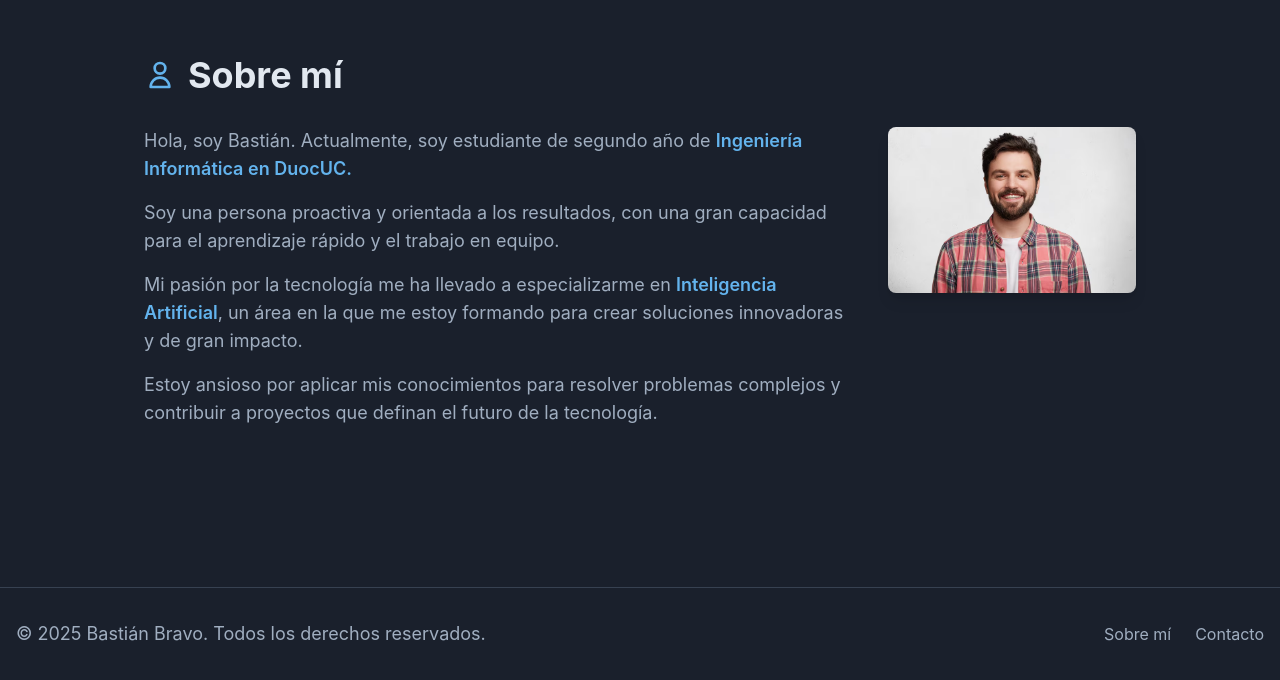
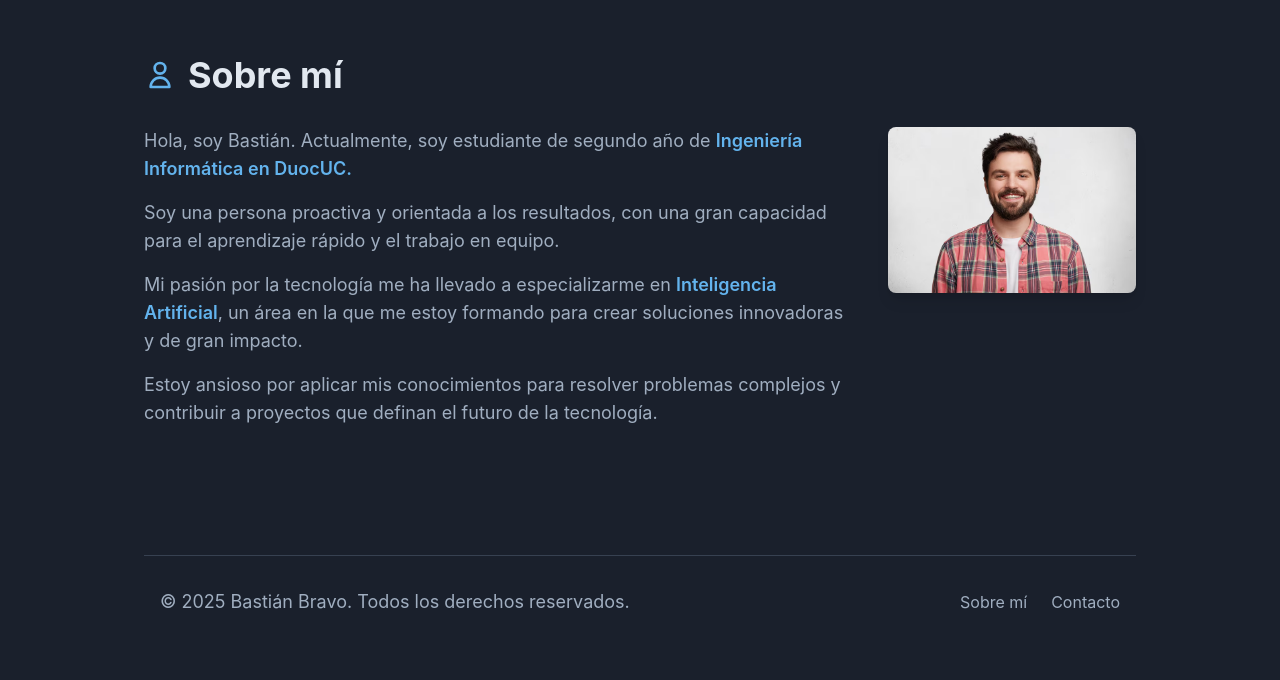
Before and after one commit to Shenx3/PortafolioWeb, a React (Vite) app: page / in a window 1280 px wide. Shown: the part 3184-3864 px from the top of the page. Built offline with nearby package versions, Linux system fonts and the light colour scheme.

Commit message:
Arreglo de doble footer y integracion de popup en contacto del footer

```diff
--- a/src/App.tsx
+++ b/src/App.tsx
@@ -1,20 +1,17 @@
-// App es el componente raíz de la aplicación que configura el enrutamiento y la estructura principal del sitio web.
+// src/App.tsx
+
 import React from 'react';
 import { BrowserRouter as Router, Routes, Route } from 'react-router-dom';
-import Header from './components/organisms/Header';
 import HomePage from './components/pages/HomePage';
-import Footer from './components/organisms/Footer';
 
 const App: React.FC = () => {
   return (
     <Router>
-      <Header />
       <main className="flex-grow container mx-auto px-4 py-8 max-w-5xl">
         <Routes>
           <Route path="/" element={<HomePage />} />
         </Routes>
       </main>
-      <Footer />
     </Router>
   );
 };
--- a/src/components/organisms/Footer.tsx
+++ b/src/components/organisms/Footer.tsx
@@ -1,9 +1,14 @@
-// Footer es un componente que muestra el pie de página del sitio web.
-// Incluye el año actual, derechos de autor y enlaces de navegación.
+// src/components/organisms/Footer.tsx
+
 import React from 'react';
 import Text from '../atoms/Text';
 
-const Footer: React.FC = () => {
+// Definimos la interfaz para recibir el prop
+interface FooterProps {
+  openModal: () => void;
+}
+
+const Footer: React.FC<FooterProps> = ({ openModal }) => {
   const currentYear = new Date().getFullYear();
   return (
     <footer className="bg-darkBackground py-8 border-t border-gray-700 mt-12">
@@ -13,7 +18,9 @@ const Footer: React.FC = () => {
         </Text>
         <div className="flex space-x-6">
           <a href="#sobre-mi" className="text-secondaryText hover:text-accent transition-colors">Sobre mí</a>
-          <a href="#contacto" className="text-secondaryText hover:text-accent transition-colors">Contacto</a>
+          <button onClick={openModal} className="text-secondaryText hover:text-accent transition-colors">
+            Contacto
+          </button>
         </div>
       </div>
     </footer>
--- a/src/components/organisms/Header.tsx
+++ b/src/components/organisms/Header.tsx
@@ -2,12 +2,15 @@
 
 import React, { useState, useEffect } from 'react';
 import { FaRegEnvelope, FaUser, FaBriefcase, FaCode, FaBars, FaTimes } from 'react-icons/fa';
-import ContactModal from '../molecules/ContactModal'; // <-- ¡Importamos el nuevo modal!
 
-const Header: React.FC = () => {
+// Definimos la interfaz para recibir el prop
+interface HeaderProps {
+  openModal: () => void;
+}
+
+const Header: React.FC<HeaderProps> = ({ openModal }) => {
   const [scrolled, setScrolled] = useState(false);
   const [isMenuOpen, setIsMenuOpen] = useState(false);
-  const [isModalOpen, setIsModalOpen] = useState(false); // <-- Nuevo estado para el modal
 
   useEffect(() => {
     const handleScroll = () => {
@@ -28,13 +31,9 @@ const Header: React.FC = () => {
     setIsMenuOpen(!isMenuOpen);
   };
 
-  const openModal = () => {
-    setIsModalOpen(true);
+  const handleOpenModal = () => { // Usamos una nueva función para llamar a la prop
+    openModal();
     setIsMenuOpen(false); // Cierra el menú de hamburguesa si está abierto
-  };
-
-  const closeModal = () => {
-    setIsModalOpen(false);
   };
 
   const headerClasses = `py-4 fixed top-0 left-0 w-full z-10 transition-all duration-300 bg-darkBackground ${scrolled ? 'md:bg-transparent' : 'md:bg-darkBackground'}`;
@@ -69,8 +68,7 @@ const Header: React.FC = () => {
             <a href="#sobre-mi" className="text-current hover:text-accent transition-colors">
               <FaUser className="inline-block mr-1" /> Sobre mí
             </a>
-            {/* El botón de contacto ahora abre el modal */}
-            <button onClick={openModal} className="text-current hover:text-accent transition-colors">
+            <button onClick={handleOpenModal} className="text-current hover:text-accent transition-colors">
               <FaRegEnvelope className="inline-block mr-1" /> Contacto
             </button>
           </div>
@@ -91,14 +89,12 @@ const Header: React.FC = () => {
             <a href="#sobre-mi" className="flex items-center space-x-2 py-3 px-4 rounded-full bg-gray-800 text-current hover:text-accent transition-colors w-1/2 justify-center" onClick={toggleMenu}>
               <FaUser /> Sobre mí
             </a>
-            {/* El botón de contacto en móvil también abre el modal */}
-            <button onClick={openModal} className="flex items-center space-x-2 py-3 px-4 rounded-full bg-gray-800 text-current hover:text-accent transition-colors w-1/2 justify-center">
+            <button onClick={handleOpenModal} className="flex items-center space-x-2 py-3 px-4 rounded-full bg-gray-800 text-current hover:text-accent transition-colors w-1/2 justify-center">
               <FaRegEnvelope /> Contacto
             </button>
           </nav>
         )}
       </div>
-      <ContactModal isOpen={isModalOpen} onClose={closeModal} />
     </header>
   );
 };
--- a/src/components/pages/HomePage.tsx
+++ b/src/components/pages/HomePage.tsx
@@ -1,23 +1,33 @@
-// HomePage es el componente principal de la página de inicio que integra varias secciones como Hero, Experiencia, Proyectos, Sobre mí y Certificados.
-// Utiliza componentes atómicos y organiza la estructura de la página.
-import React from 'react';
+// src/components/pages/HomePage.tsx
+
+import React, { useState } from 'react';
 import HeroSection from '../organisms/HeroSection';
 import ExperienceSection from '../organisms/ExperienceSection';
 import ProjectsSection from '../organisms/ProjectsSection';
 import AboutSection from '../organisms/AboutSection';
-import Footer from '../organisms/Footer';
 import CertificatesSection from '../organisms/CertificatesSection';
 import Separator from '../atoms/Separator';
+import ContactModal from '../molecules/ContactModal';
+import Footer from '../organisms/Footer'; // <-- La importación del Footer se queda aquí
+import Header from '../organisms/Header';
 
 const HomePage: React.FC = () => {
+  const [isModalOpen, setIsModalOpen] = useState(false);
+
+  const openModal = () => setIsModalOpen(true);
+  const closeModal = () => setIsModalOpen(false);
+
   return (
     <>
+      <Header openModal={openModal} />
       <HeroSection />
       <Separator />
       <ExperienceSection />
       <CertificatesSection />
       <ProjectsSection />
       <AboutSection />
+      <Footer openModal={openModal} />
+      <ContactModal isOpen={isModalOpen} onClose={closeModal} />
     </>
   );
 };
```
